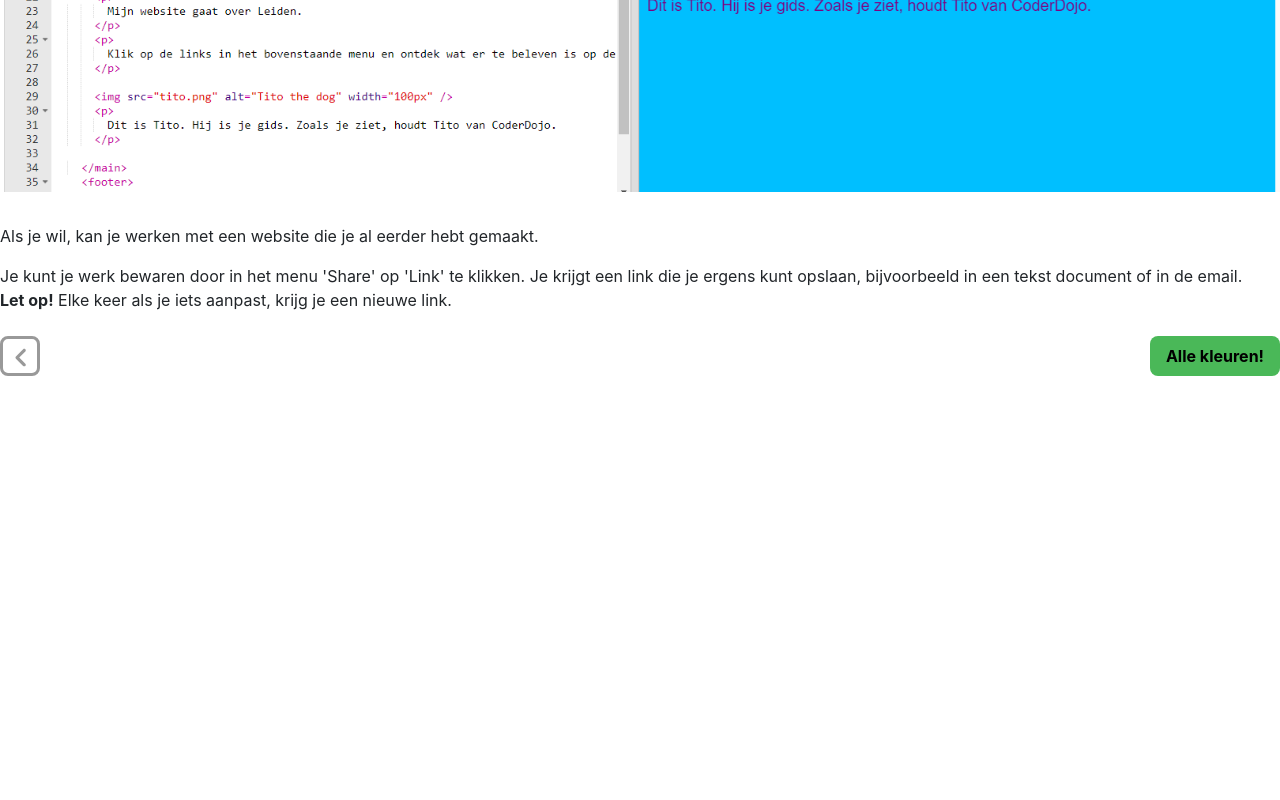
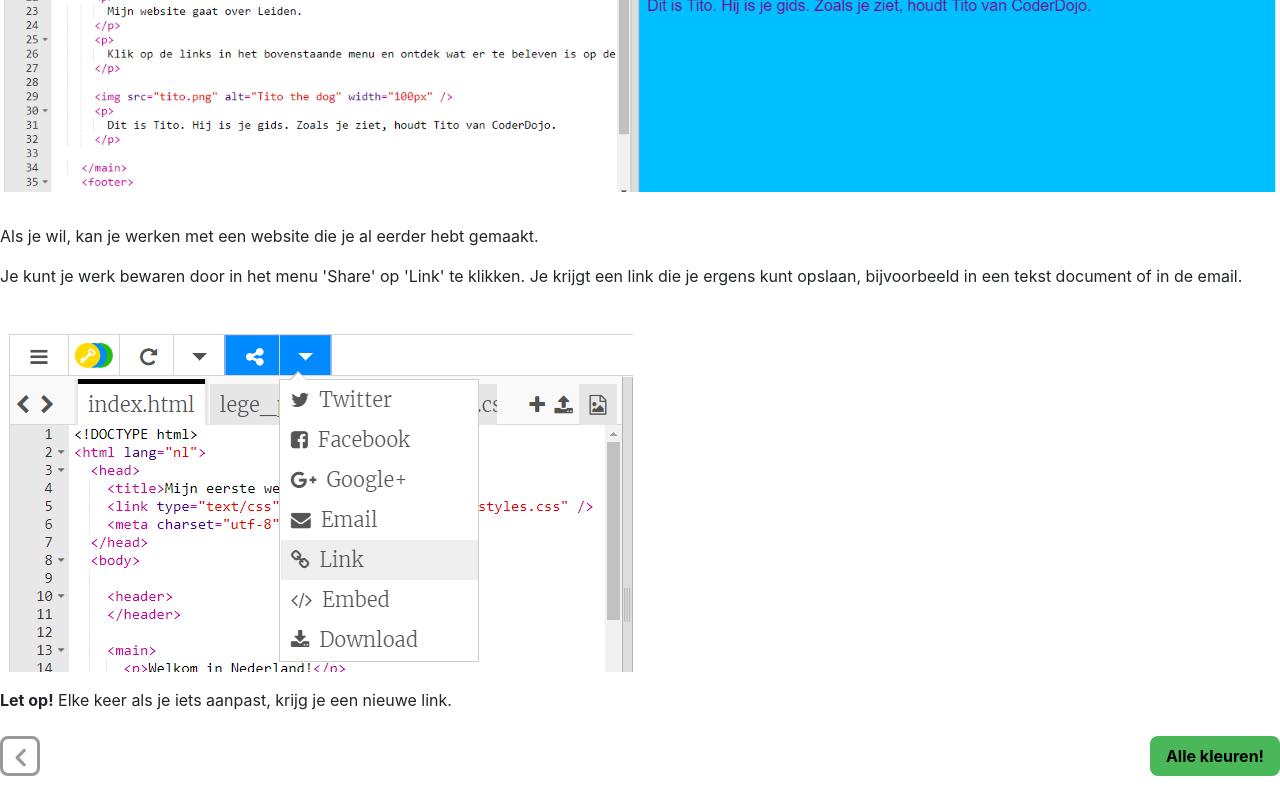
Before and after one commit to ciskavs/website-deel2, a plain HTML site: page setup.html in a window 1280 px wide. Shown: the part 493-1293 px from the top of the page. Before the commit the page ends 893 px from the top, so only its background shows below. Drawn offline with Linux system fonts and the light colour scheme.

Commit message:
added image of sharing stuff

```diff
--- a/setup.html
+++ b/setup.html
@@ -2,8 +2,8 @@
 <html lang="nl">
 
 <head>
-  <link rel="stylesheet" href="css/bootstrap.min.css">
-  <link rel="stylesheet" type="text/css" href="css/contentStyles.css">
+    <link rel="stylesheet" href="css/bootstrap.min.css">
+    <link rel="stylesheet" type="text/css" href="css/contentStyles.css">
 </head>
 
 <body>
@@ -13,11 +13,17 @@
         <img src="images/start-trinket.png" alt="Trinket" class="img-responsive">
     </p>
     <p>
-      Als je wil, kan je werken met een website die je al eerder hebt gemaakt.
+        Als je wil, kan je werken met een website die je al eerder hebt gemaakt.
     </p>
+
     <p>
-        Je kunt je werk bewaren door in het menu 'Share' op 'Link' te klikken. Je krijgt een link die je ergens kunt opslaan, bijvoorbeeld in een tekst document of in de email. <br /> <strong>Let op!</strong> Elke keer als je iets aanpast, krijg je een
-        nieuwe link.
+        Je kunt je werk bewaren door in het menu 'Share' op 'Link' te klikken. Je krijgt een link die je ergens kunt opslaan, bijvoorbeeld in een tekst document of in de email.
+    </p>
+
+    <img src="images/share-trinket.png" alt="" class="img-responsive" />
+    <br />
+    <p>
+        <strong>Let op!</strong> Elke keer als je iets aanpast, krijg je een nieuwe link.
     </p>
 
     <div class="buttonbar">
```
Also changed, not shown: images/share-trinket.png (added).
